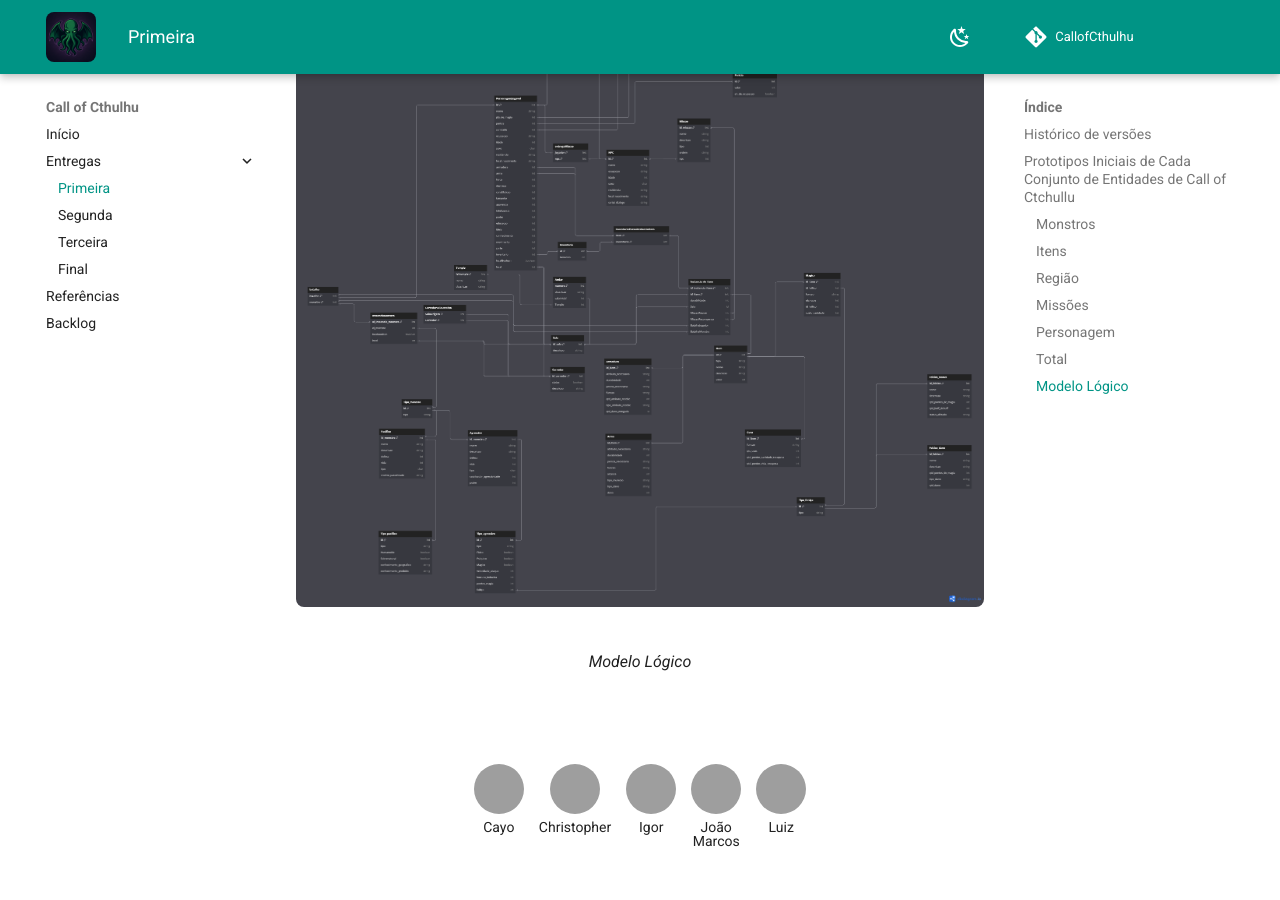
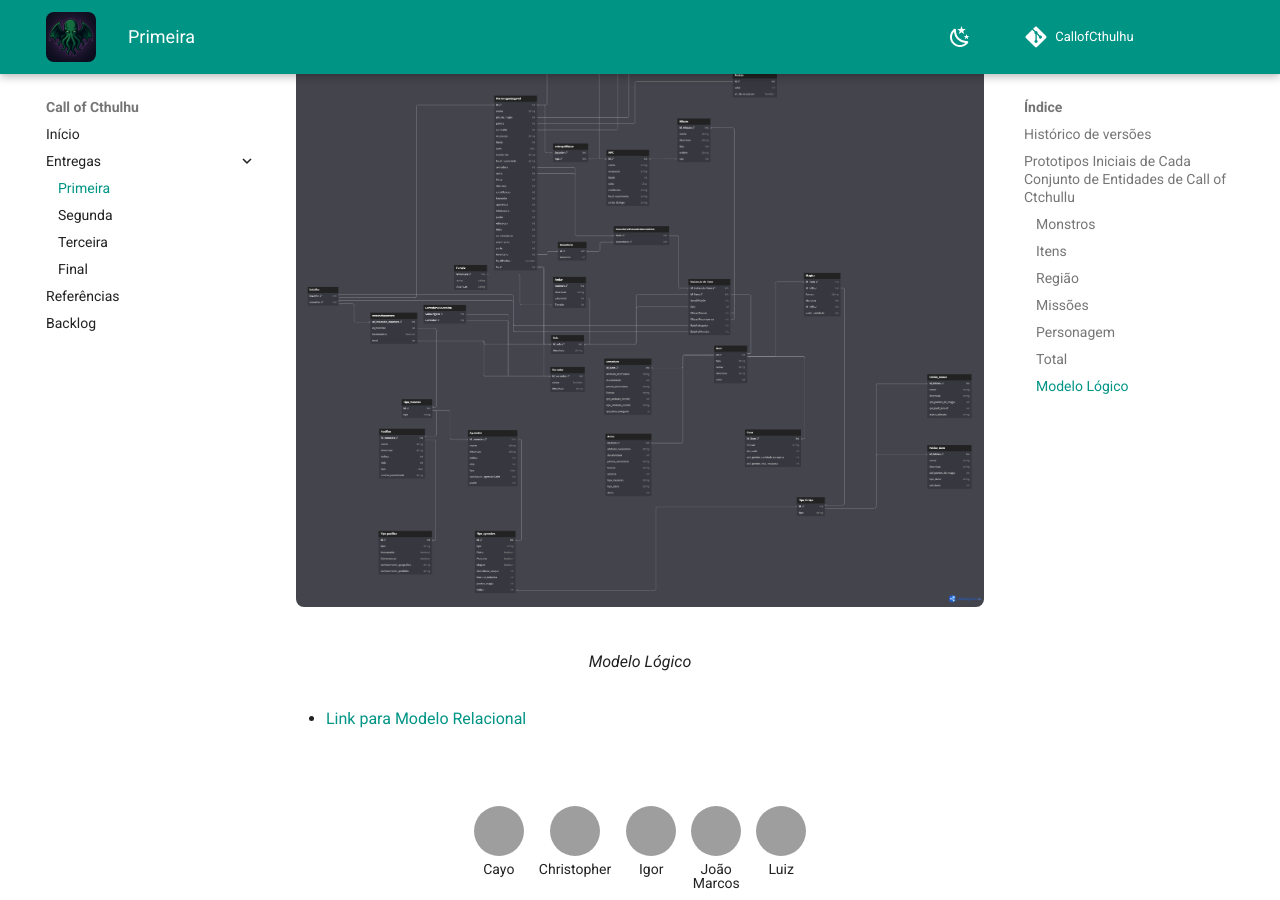
Before and after one commit to SBD1/2025.1-CallOfCthulhu, an MkDocs documentation site: the page built from docs/entregas/entrega1.md, in a window 1280 px wide and 900 px high, scrolled down 4855 px. Built offline with MkDocs 1.6.1 and Material for MkDocs 9.7.7, drawn with Linux system fonts in a browser that asks for light colours; comment, search, counter and statistics services are not loaded; before the commit the page ends 5713 px from its top, so only the background shows below that; grey boxes are pictures that could not be loaded.

Commit message:
Link modelo Relacional

```diff
--- a/docs/entregas/entrega1.md
+++ b/docs/entregas/entrega1.md
@@ -57,3 +57,5 @@
   ![total](../assets/ML.png){ width="700" }
   <figcaption>Modelo Lógico</figcaption>
 </figure>
+
+- [Link para Modelo Relacional](https://dbdiagram.io/d/Copy-of-Untitled-Diagram-68142d861ca52373f527d52f)
```
